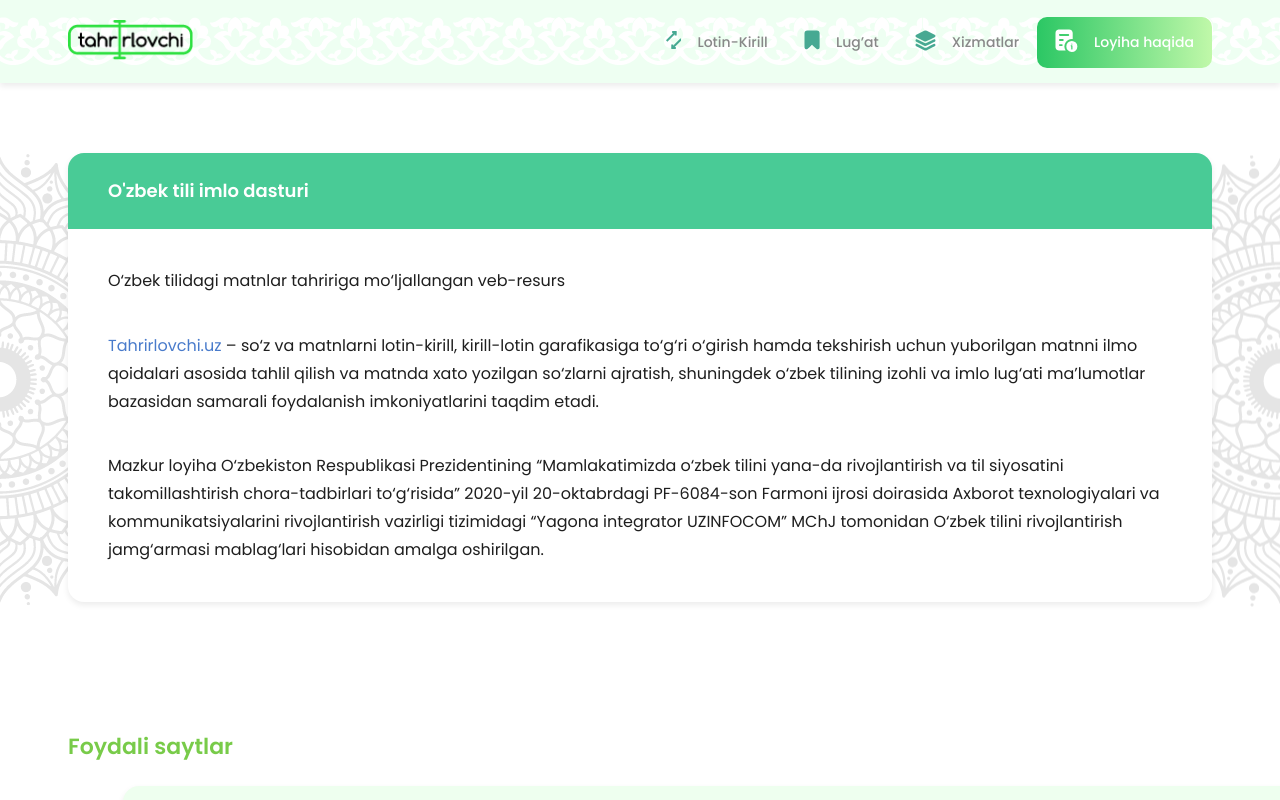
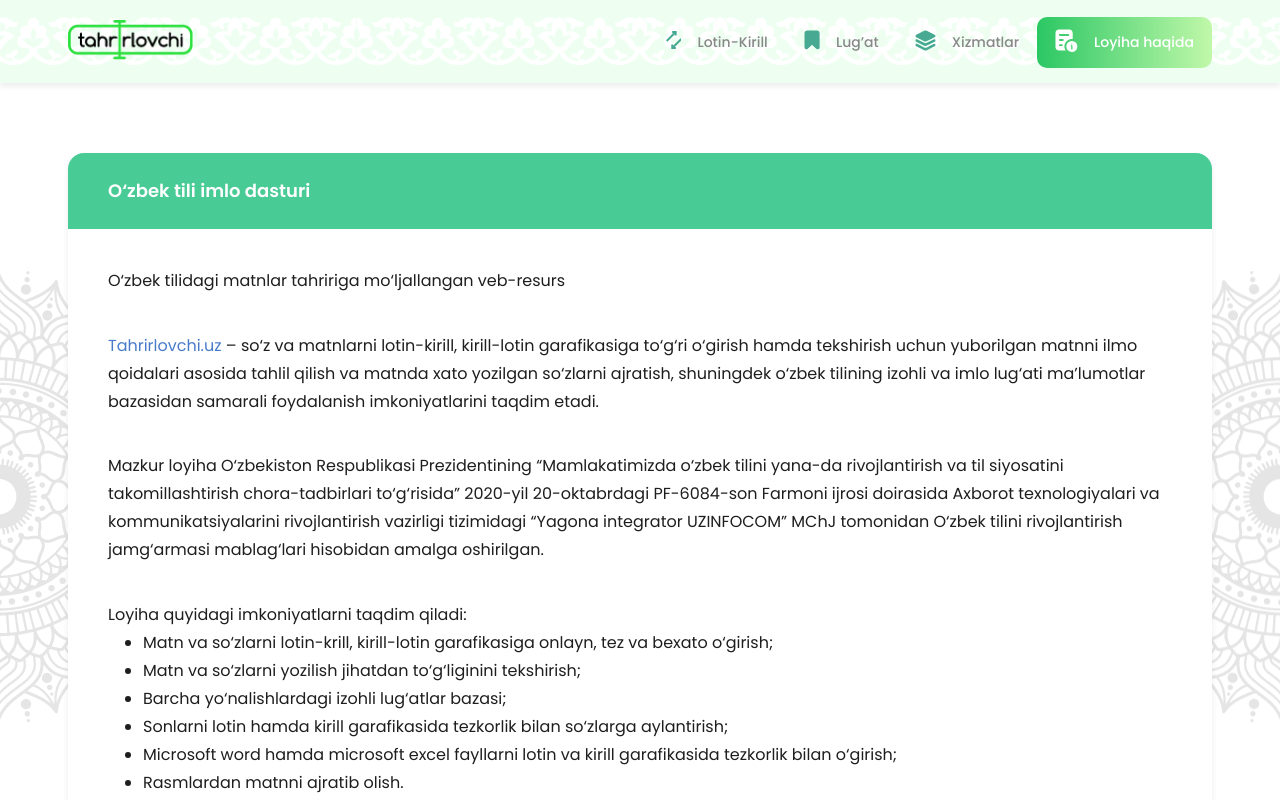
Before and after one commit to NurmuhammadovHojiakbar/tahrirlovchi, a React (Vite) app: page /loyiha-haqida in a window 1280 px wide. Shown: the top 800 px of the page. Built offline with nearby package versions, Linux system fonts and the light colour scheme.

Commit message:
fix symbols

```diff
--- a/src/components/about-app/about.scss
+++ b/src/components/about-app/about.scss
@@ -33,4 +33,16 @@
         line-height: 28px;
         color: #497bcb;
     }
+
+    &__list{
+        list-style-type: disc;
+        padding-left: 35px;
+    }
+
+    &__item{
+        font-size: 16px;
+        line-height: 28px;
+        color: #1e1e1e;
+        margin: 0;
+    }
 }
--- a/src/components/about-app/index.jsx
+++ b/src/components/about-app/index.jsx
@@ -6,7 +6,7 @@ const AboutApp = () => {
     <div className="container">
       <div className="about-app">
         <header className="about-app__header">
-          <h2 className="about-app__title">O&apos;zbek tili imlo dasturi</h2>
+          <h2 className="about-app__title">O‘zbek tili imlo dasturi</h2>
         </header>
         <section className="about-app__info">
           <p className="about-app__text">
@@ -36,6 +36,34 @@ const AboutApp = () => {
             tilini rivojlantirish jamg‘armasi mablag‘lari hisobidan amalga
             oshirilgan.
           </p>
+          <br />
+          <br />
+          <p className="about-app__text">
+            Loyiha quyidagi imkoniyatlarni taqdim qiladi:
+          </p>
+          <ul className="about-app__list">
+            <li className="about-app__item">
+              Matn va so‘zlarni lotin-krill, kirill-lotin garafikasiga onlayn,
+              tez va bexato o‘girish;
+            </li>
+            <li className="about-app__item">
+              Matn va so‘zlarni yozilish jihatdan to‘g‘liginini tekshirish;
+            </li>
+            <li className="about-app__item">
+              Barcha yo‘nalishlardagi izohli lug‘atlar bazasi;
+            </li>
+            <li className="about-app__item">
+              Sonlarni lotin hamda kirill garafikasida tezkorlik bilan so‘zlarga
+              aylantirish;
+            </li>
+            <li className="about-app__item">
+              Microsoft word hamda microsoft excel fayllarni lotin va kirill
+              garafikasida tezkorlik bilan o‘girish;
+            </li>
+            <li className="about-app__item">
+              Rasmlardan matnni ajratib olish.
+            </li>
+          </ul>
         </section>
       </div>
     </div>
--- a/src/components/services/image-to-text/index.jsx
+++ b/src/components/services/image-to-text/index.jsx
@@ -87,7 +87,7 @@ const ImageToText = () => {
   return (
     <div className="services-widget image-to-text">
       <ServicesHeader
-        title={"Rasmdan matnni o'qib olish"}
+        title={"Rasmdan matnni o‘qib olish"}
         isLatin={isLatin}
         setIsLatin={setIsLatin}
       />
--- a/src/components/services/num-to-words/index.jsx
+++ b/src/components/services/num-to-words/index.jsx
@@ -42,7 +42,7 @@ const NumToWords = () => {
   return (
     <div className="services-widget num-to-words">
       <ServicesHeader
-        title={"Raqamni matnga o'girish"}
+        title={"Raqamni matnga o‘girish"}
         isLatin={isLatin}
         setIsLatin={setIsLatin}
       />
--- a/src/components/tied-section/contact/index.jsx
+++ b/src/components/tied-section/contact/index.jsx
@@ -23,10 +23,10 @@ const Contact = () => {
   ];
   return (
     <div className="contact">
-      <h2 className="site-title contact-title">Biz bilan bog&apos;laning</h2>
+      <h2 className="site-title contact-title">Biz bilan bog‘laning</h2>
       <p className="contact-desc">
         Savollaringiz bormi yoki xizmatdan foydalanmoqchimisiz? <br />
-        So&apos;rov qoldiring va biz tez orada siz bilan bog&apos;lanamiz
+        So‘rov qoldiring va biz tez orada siz bilan bog‘lanamiz
       </p>
 
       <div className="contact-wrapper">
```
Also changed, not shown: src/assets/images/tsull.png.
